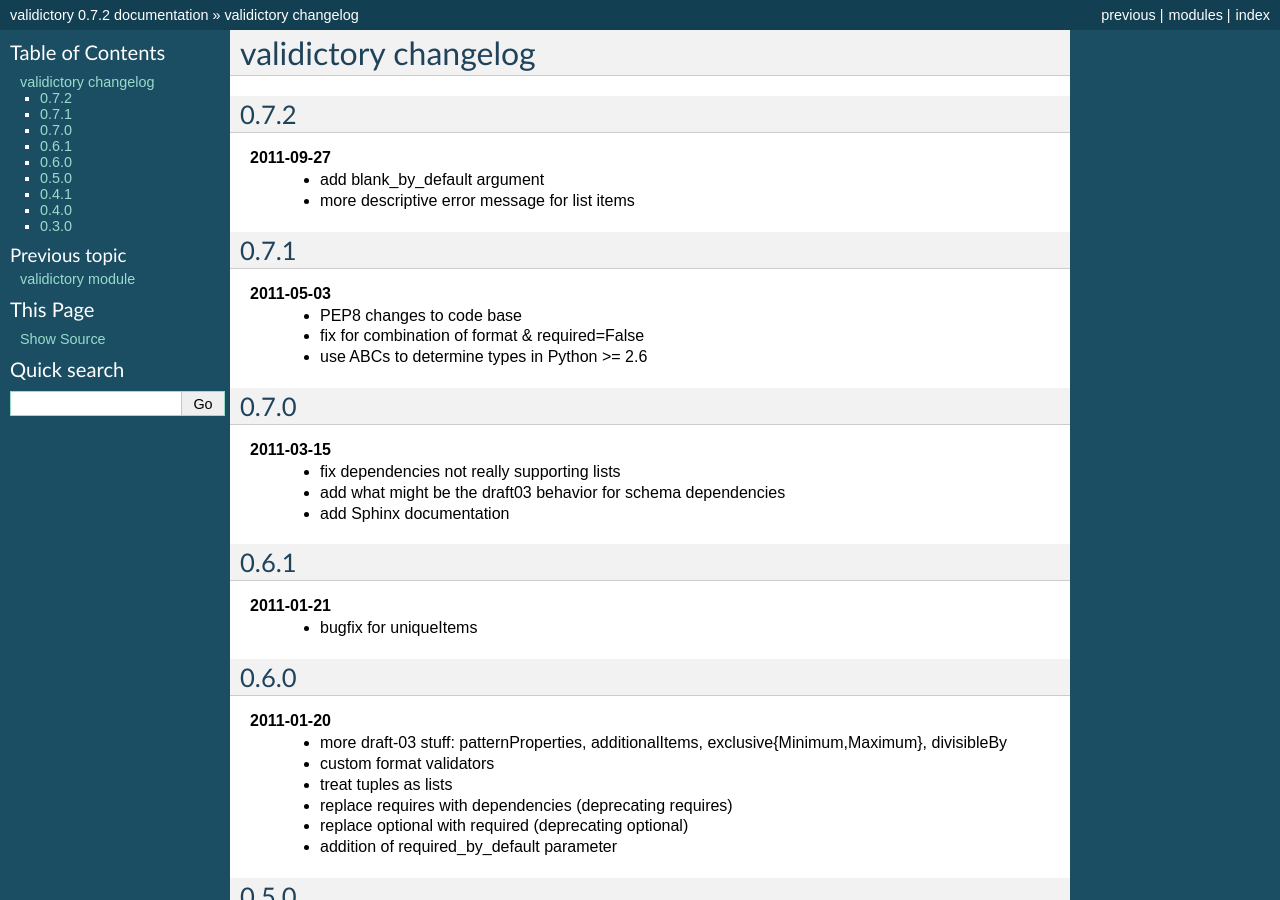
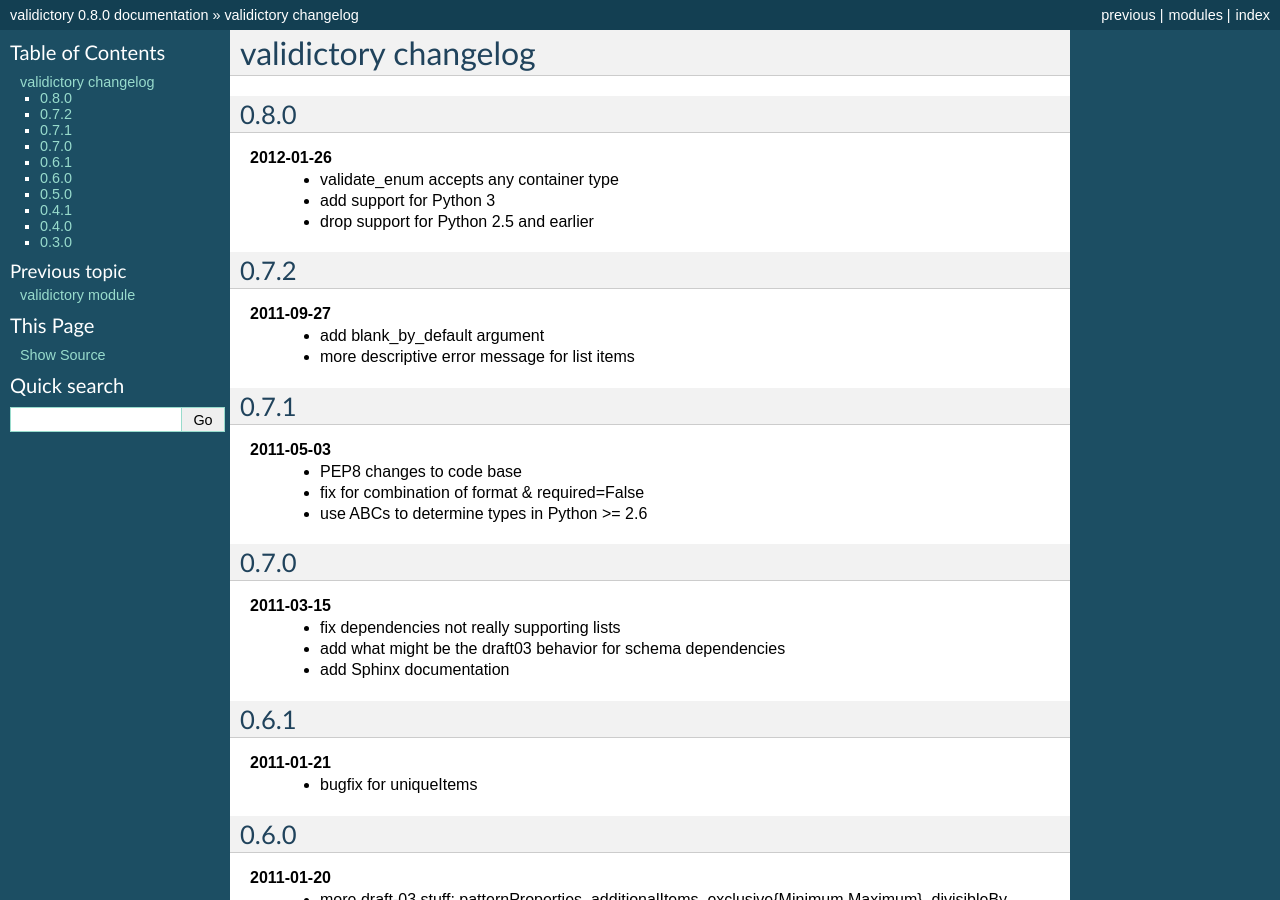
Before and after one commit to jpmckinney/validictory, a Sphinx documentation site: the page built from docs/changelog.rst, in a window 1280 px wide and 900 px high. Built offline with Sphinx 7.4.7, drawn with Linux system fonts in a browser that asks for light colours; some of the changed text lies outside the part shown.

Commit message:
update docs to 0.8

```diff
--- a/docs/changelog.rst
+++ b/docs/changelog.rst
@@ -1,5 +1,12 @@
 validictory changelog
 =====================
+
+0.8.0
+-----
+**2012-01-26**
+    * validate_enum accepts any container type
+    * add support for Python 3
+    * drop support for Python 2.5 and earlier
 
 0.7.2
 -----
--- a/docs/conf.py
+++ b/docs/conf.py
@@ -48,9 +48,9 @@
 # built documents.
 #
 # The short X.Y version.
-version = '0.7'
+version = '0.8'
 # The full version, including alpha/beta/rc tags.
-release = '0.7.2'
+release = '0.8.0'
 
 # The language for content autogenerated by Sphinx. Refer to documentation
 # for a list of supported languages.
--- a/validictory/__init__.py
+++ b/validictory/__init__.py
@@ -3,7 +3,7 @@
 from validictory.validator import SchemaValidator, ValidationError, SchemaError
 
 __all__ = ['validate', 'SchemaValidator', 'ValidationError', 'SchemaError']
-__version__ = '0.8.1'
+__version__ = '0.8.0'
 
 
 def validate(data, schema, validator_cls=SchemaValidator,
```
